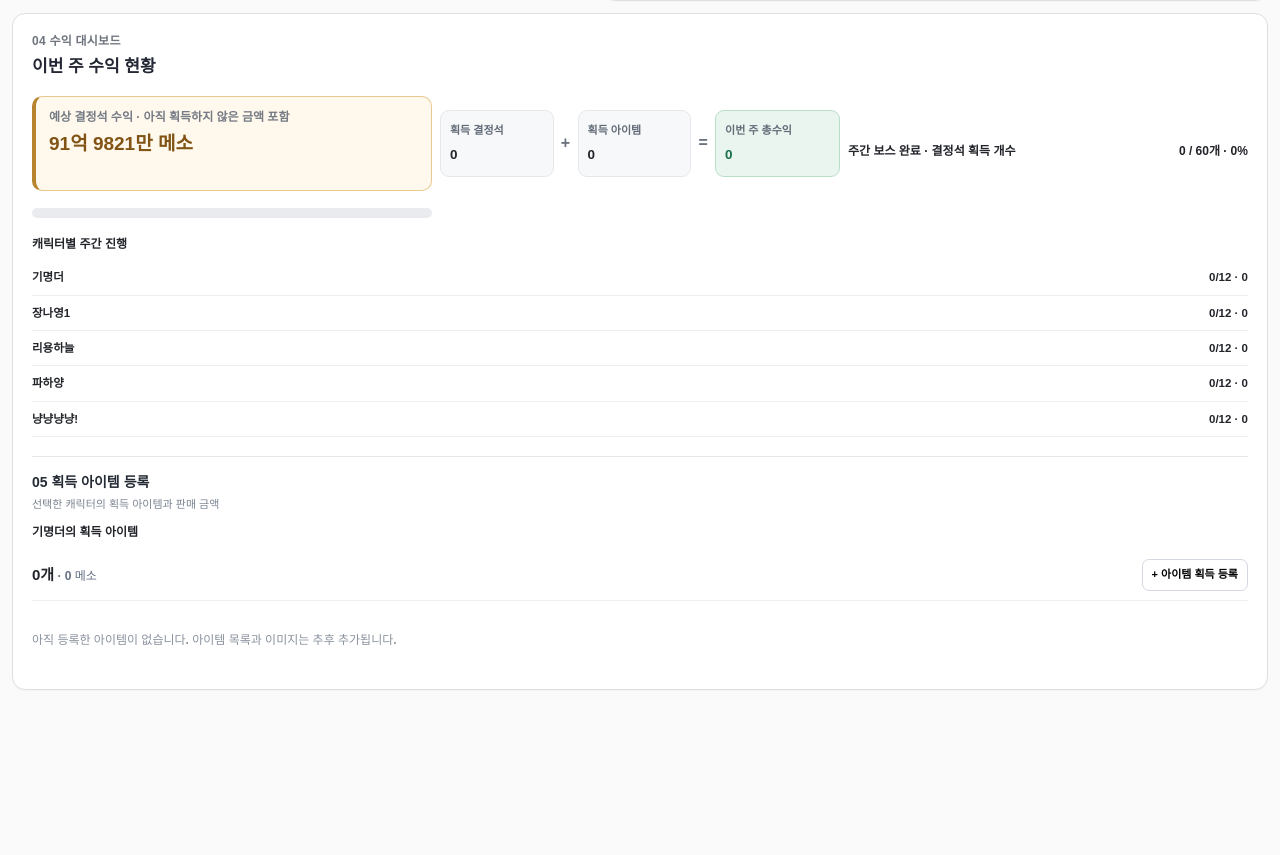
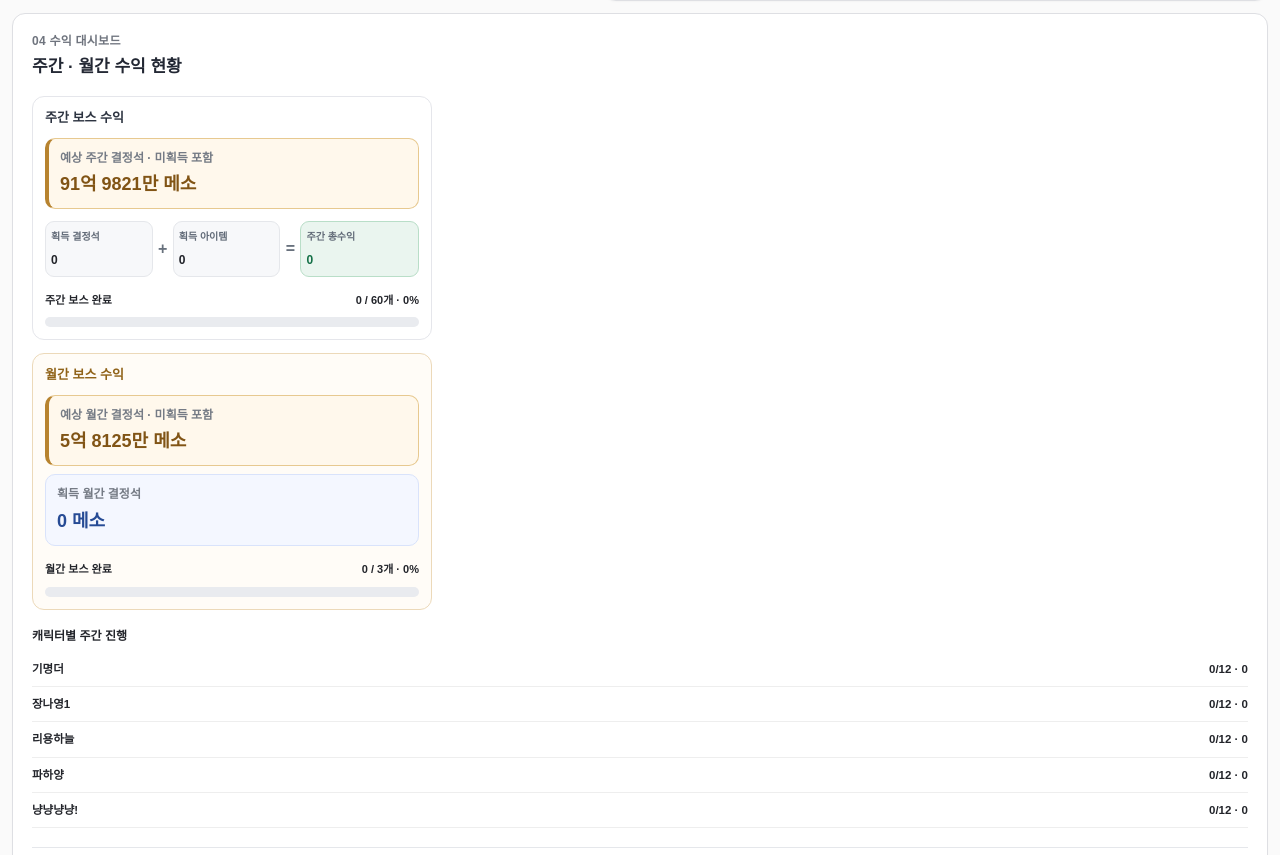
Before and after one commit to haneul-moon/maplerich, a website: page public/index.html in a window 1280 px wide. Shown: the part 1310-2165 px from the top of the page. Before the commit the page ends 2012 px from the top, so only its background shows below. Drawn offline with Linux system fonts and the light colour scheme; a web font is replaced by a local one.

Commit message:
Fix memo avatar cropping and add monthly boss revenue summary

```diff
--- a/public/index.html
+++ b/public/index.html
@@ -455,6 +455,23 @@ body {font-size:12.5px;font-weight:560;line-height:1.42;color:#22242a;}
 .drop-picker-option img{width:34px;height:34px}
 .drop-foot{padding-top:14px;border-top:1px solid #e6e8ec}
 @media(max-width:680px){.drop-dialog{padding:18px 14px}.drop-entry{grid-template-columns:34px 65px minmax(110px,1fr) 26px;gap:6px}.drop-entry .drop-price{grid-column:3;grid-row:2}.drop-entry .drop-remove{grid-column:4;grid-row:1}.drop-picker-menu{width:min(280px,calc(100vw - 24px))}}
+
+/* maplerich monthly-dashboard fix 2026-10 */
+.memo-char-portrait .live{transform:none!important;transform-origin:center center!important}
+.memo-char-portrait img{object-fit:contain!important;object-position:center center!important}
+.earning-periods{display:grid;grid-template-columns:minmax(0,1fr);gap:13px}
+.earning-period{min-width:0;border:1px solid #e5e6eb;border-radius:12px;padding:12px;background:#fff}
+.earning-period--month{background:#fffcf7;border-color:#ecd9b9}
+.earning-period-title{font-size:13px;font-weight:800;color:#2d3441;margin-bottom:10px}
+.earning-period--month .earning-period-title{color:#906319}
+.earning-period .earning-tile{margin:8px 0;padding:11px}
+.earning-period .earning-tile .v{font-size:18px}
+.earning-period .earning-equation{gap:3px;margin:12px 0}
+.earning-period .earning-term{padding:8px 5px;min-width:0}
+.earning-period .earning-term .k{font-size:10px}
+.earning-period .earning-term strong{font-size:12px;overflow-wrap:anywhere}
+.earning-period .earning-progress-head{font-size:11px;gap:8px}
+.earning-period--month .earning-progress>span{background:#c99540}
 </style></head><body><main class="shell">
 <header class="app-header"><nav class="view-tabs" aria-label="관리 화면"><button class="view-tab is-current" id="tab-boss" type="button" data-view="boss" aria-pressed="true"><span aria-hidden="true">🔮</span> 보스 수익</button><button class="view-tab" id="tab-memo" type="button" data-view="memo" aria-pressed="false"><span aria-hidden="true">▤</span> 메모</button></nav><span class="app-header-note">보스와 메모를 캐릭터별로 관리해요</span></header>
 <div class="cols" id="boss-view">
@@ -469,7 +486,7 @@ body {font-size:12.5px;font-weight:560;line-height:1.42;color:#22242a;}
 <section class="panel boss-panel"><div class="boss-head"><div class="panel-index">02 보스 <span class="sr-only" id="slot-status"></span></div><div class="boss-switches"><button class="switch" type="button" data-filter="all">전체</button><button class="switch" type="button" data-filter="chosen">선택</button><button class="switch" type="button" data-filter="month">월간</button><button class="circle-btn" type="button" id="reset" title="샘플 상태 초기화" style="width:25px;height:25px">↻</button></div></div>
 <div class="boss-grid-header"><span>보스</span><span>난이도</span><span>파티원</span><span>내 결정석 수익</span><span>클리어 여부</span></div><div id="bossrows"></div><div class="bottomline">보스별 금액: 사용자가 제공한 가격표 기준 · 실시간 연동 아님</div></section>
 </div><aside class="panel earnings-panel" aria-label="주간 수익 및 진행 현황">
- <div class="earnings-heading"><span class="panel-index">04 수익 대시보드</span><strong>이번 주 수익 현황</strong></div>
+ <div class="earnings-heading"><span class="panel-index">04 수익 대시보드</span><strong>주간 · 월간 수익 현황</strong></div>
  <div id="earnings-summary"></div>
 
  <div id="earnings-characters"></div>
@@ -670,15 +687,33 @@ function renderItemRegister(){
 function renderEarnings(){
  const root=document.getElementById('earnings-summary');if(!root)return;
  const ids=characters.map((_,i)=>i).filter(i=>statInclude[i]);
- const total=ids.reduce((s,i)=>s+weeklyIds(i).length,0);
- const done=ids.reduce((s,i)=>s+weeklyIds(i).filter(id=>selections[i][id]?.done).length,0);
- const expected=ids.reduce((s,i)=>s+income(i,false),0);
- const earned=ids.reduce((s,i)=>s+realized(i,false),0);
- const sales=dropSales(ids),percent=total?Math.round(done/total*100):0;
- root.innerHTML=`<div class="earning-tile forecast"><div class="k">예상 결정석 수익 · 아직 획득하지 않은 금액 포함</div><div class="v">${compact(expected)} 메소</div></div>
- <div class="earning-equation"><div class="earning-term"><div class="k">획득 결정석</div><strong>${compact(earned)}</strong></div><b class="operator">+</b><div class="earning-term"><div class="k">획득 아이템</div><strong>${compact(sales)}</strong></div><b class="operator">=</b><div class="earning-term result"><div class="k">이번 주 총수익</div><strong>${compact(earned+sales)}</strong></div></div>
- <div class="earning-progress-head"><span>주간 보스 완료 · 결정석 획득 개수</span><span>${done} / ${total}개 · ${percent}%</span></div>
- <div class="earning-progress"><span style="width:${percent}%"></span></div>`;
+ const wTotal=ids.reduce((s,i)=>s+weeklyIds(i).length,0);
+ const wDone=ids.reduce((s,i)=>s+weeklyIds(i).filter(id=>selections[i][id]?.done).length,0);
+ const wExpected=ids.reduce((s,i)=>s+income(i,false),0);
+ const wEarned=ids.reduce((s,i)=>s+realized(i,false),0);
+ const mTotal=ids.reduce((s,i)=>s+monthlyIds(i).length,0);
+ const mDone=ids.reduce((s,i)=>s+monthlyIds(i).filter(id=>selections[i][id]?.done).length,0);
+ const mExpected=ids.reduce((s,i)=>s+income(i,true),0);
+ const mEarned=ids.reduce((s,i)=>s+realized(i,true),0);
+ const sales=dropSales(ids);
+ const wp=wTotal?Math.round(wDone/wTotal*100):0;
+ const mp=mTotal?Math.round(mDone/mTotal*100):0;
+ root.innerHTML=`<div class="earning-periods">
+ <section class="earning-period earning-period--week" aria-label="주간 보스 수익">
+ <div class="earning-period-title">주간 보스 수익</div>
+ <div class="earning-tile forecast"><div class="k">예상 주간 결정석 · 미획득 포함</div><div class="v">${compact(wExpected)} 메소</div></div>
+ <div class="earning-equation"><div class="earning-term"><div class="k">획득 결정석</div><strong>${compact(wEarned)}</strong></div><b class="operator">+</b><div class="earning-term"><div class="k">획득 아이템</div><strong>${compact(sales)}</strong></div><b class="operator">=</b><div class="earning-term result"><div class="k">주간 총수익</div><strong>${compact(wEarned+sales)}</strong></div></div>
+ <div class="earning-progress-head"><span>주간 보스 완료</span><span>${wDone} / ${wTotal}개 · ${wp}%</span></div>
+ <div class="earning-progress"><span style="width:${wp}%"></span></div>
+ </section>
+ <section class="earning-period earning-period--month" aria-label="월간 보스 수익">
+ <div class="earning-period-title">월간 보스 수익</div>
+ <div class="earning-tile forecast"><div class="k">예상 월간 결정석 · 미획득 포함</div><div class="v">${compact(mExpected)} 메소</div></div>
+ <div class="earning-tile emphasis"><div class="k">획득 월간 결정석</div><div class="v">${compact(mEarned)} 메소</div></div>
+ <div class="earning-progress-head"><span>월간 보스 완료</span><span>${mDone} / ${mTotal}개 · ${mp}%</span></div>
+ <div class="earning-progress"><span style="width:${mp}%"></span></div>
+ </section>
+ </div>`;
  renderItemRegister();
  document.getElementById('earnings-characters').innerHTML='<div class="earnings-char-title">캐릭터별 주간 진행</div>'+ids.map(i=>`<div class="earnings-char-row"><strong>${escapeHTML(characters[i].name)}</strong><span>${weeklyIds(i).filter(id=>selections[i][id]?.done).length}/${weeklyIds(i).length} · ${compact(realized(i))}</span></div>`).join('');
 }
```
